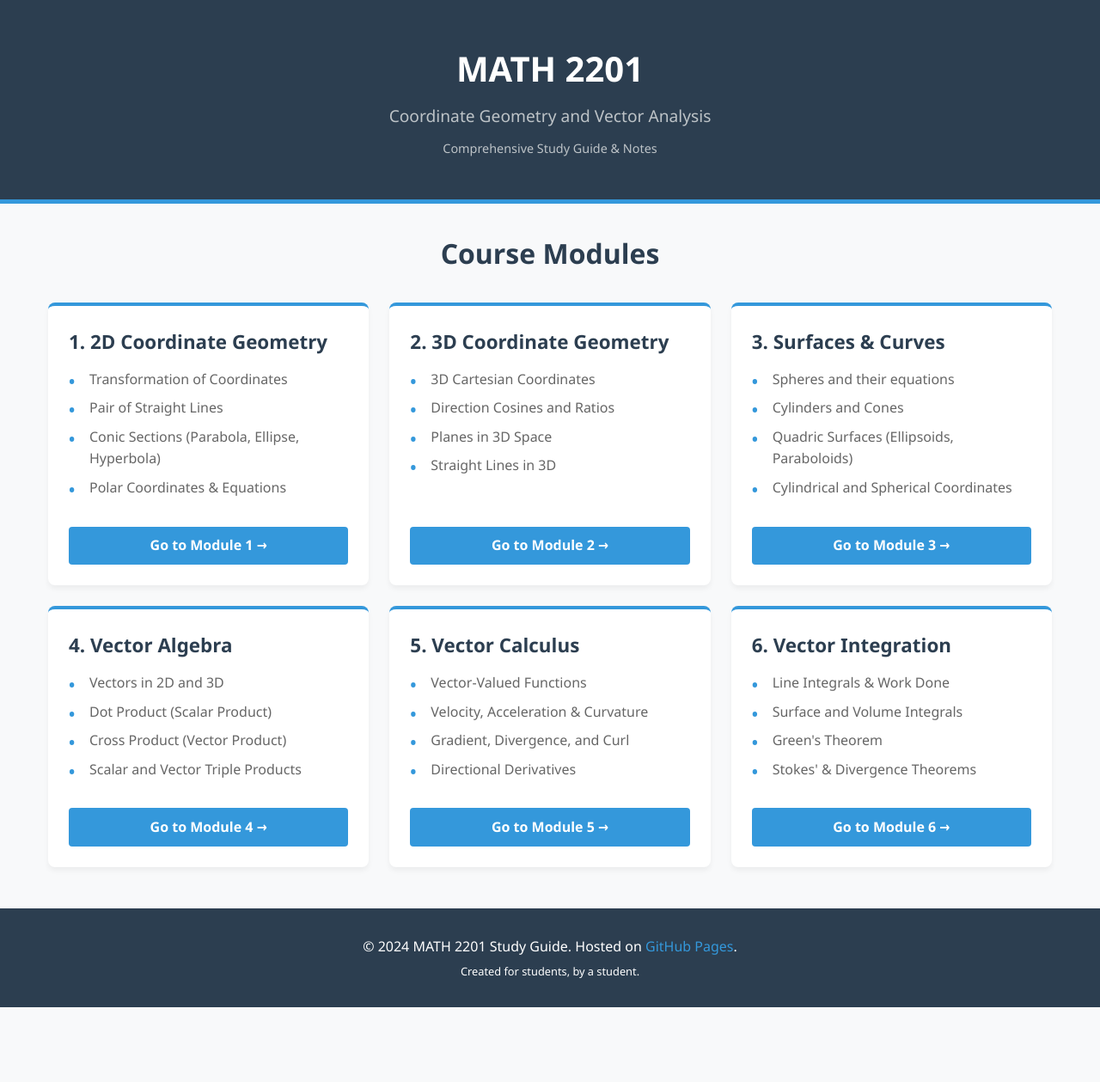
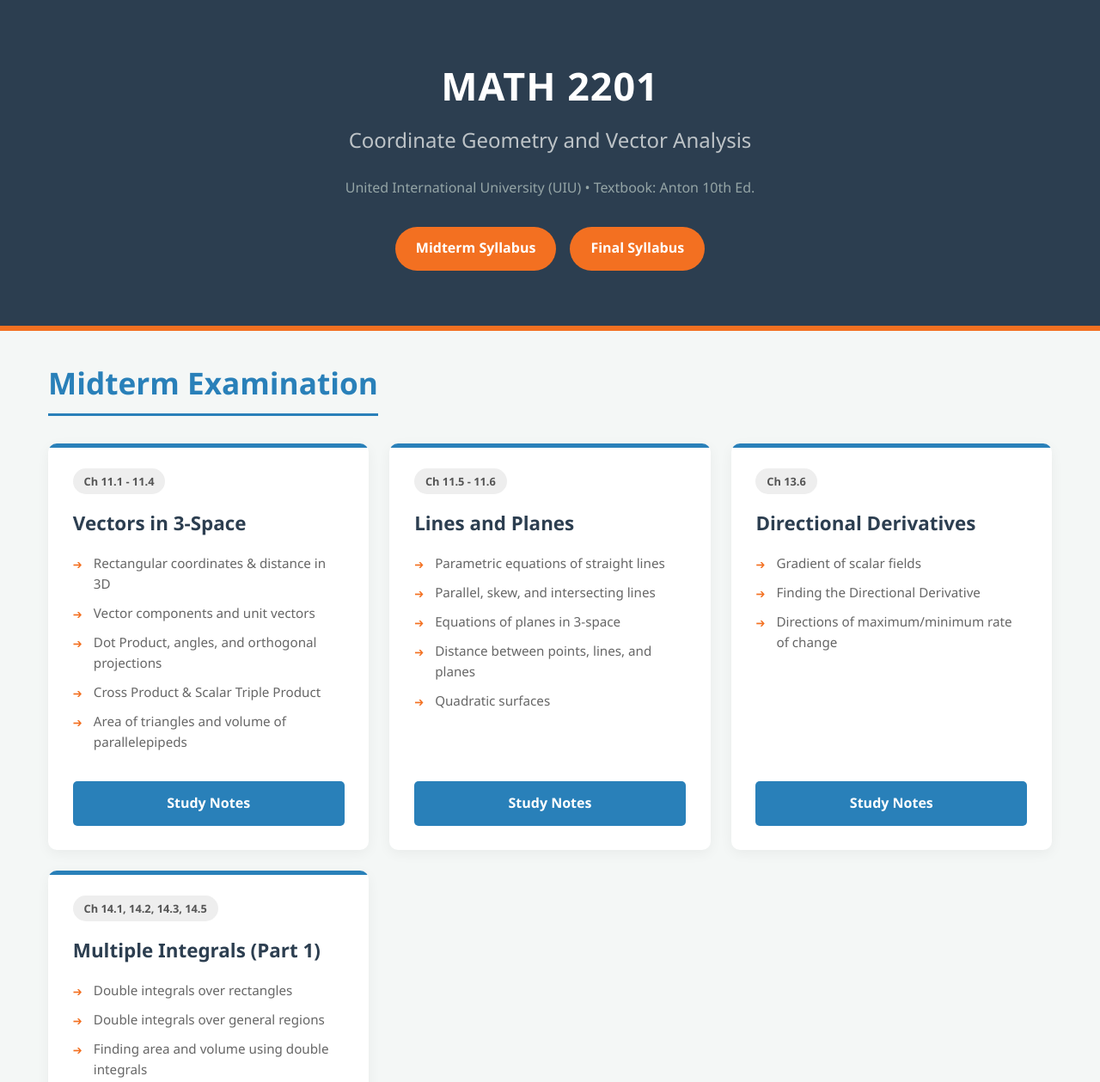
Before and after one commit to namaray/MATH-2201-Study-Guide, a plain HTML site: page index.html in a window 1280 px wide. Shown: the top 1259 px of the page at 86% size. Before the commit the page ends 1172 px from the top, so only its background shows below. Drawn offline with Linux system fonts and the light colour scheme.

Commit message:
Update title and styling for UIU Study Guide

```diff
--- a/index.html
+++ b/index.html
@@ -3,148 +3,205 @@
 <head>
     <meta charset="UTF-8">
     <meta name="viewport" content="width=device-width, initial-scale=1.0">
-    <title>MATH 2201: Coordinate Geometry & Vector Analysis</title>
+    <title>MATH 2201 | UIU Study Guide</title>
     <style>
-        /* CSS Styling */
         :root {
-            --primary-color: #2c3e50;
-            --secondary-color: #3498db;
-            --accent-color: #e74c3c;
-            --background: #f8f9fa;
+            --primary-color: #f37021; /* UIU Orange */
+            --primary-dark: #d35400;
+            --secondary-color: #2c3e50;
+            --bg-color: #f4f7f6;
             --card-bg: #ffffff;
-            --text-main: #333333;
-            --text-muted: #666666;
+            --text-dark: #333;
+            --text-light: #666;
+            --midterm-accent: #2980b9;
+            --final-accent: #27ae60;
         }
 
         * {
-            box-sizing: border-box;
             margin: 0;
             padding: 0;
+            box-sizing: border-box;
+            font-family: 'Segoe UI', Tahoma, Geneva, Verdana, sans-serif;
         }
 
         body {
-            font-family: 'Segoe UI', Tahoma, Geneva, Verdana, sans-serif;
-            background-color: var(--background);
-            color: var(--text-main);
+            background-color: var(--bg-color);
+            color: var(--text-dark);
             line-height: 1.6;
         }
 
+        /* Header Styling */
         header {
-            background-color: var(--primary-color);
+            background-color: var(--secondary-color);
             color: white;
-            padding: 3rem 1rem;
+            padding: 4rem 1rem;
             text-align: center;
-            border-bottom: 5px solid var(--secondary-color);
+            border-bottom: 6px solid var(--primary-color);
         }
 
         header h1 {
-            font-size: 2.5rem;
+            font-size: 2.8rem;
             margin-bottom: 0.5rem;
+            letter-spacing: 1px;
         }
 
-        header p {
-            font-size: 1.2rem;
+        header h2 {
+            font-size: 1.5rem;
             color: #bdc3c7;
-            max-width: 600px;
-            margin: 0 auto;
+            font-weight: 400;
+            margin-bottom: 1.5rem;
         }
 
+        .nav-links {
+            display: flex;
+            justify-content: center;
+            gap: 1rem;
+        }
+
+        .nav-links a {
+            background-color: var(--primary-color);
+            color: white;
+            text-decoration: none;
+            padding: 0.8rem 1.5rem;
+            border-radius: 30px;
+            font-weight: bold;
+            transition: background 0.3s;
+        }
+
+        .nav-links a:hover {
+            background-color: var(--primary-dark);
+        }
+
+        /* Container & Sections */
         .container {
             max-width: 1200px;
-            margin: 2rem auto;
-            padding: 0 1rem;
+            margin: 0 auto;
+            padding: 2rem 1rem;
         }
 
-        .section-title {
-            text-align: center;
-            margin-bottom: 2rem;
-            font-size: 2rem;
-            color: var(--primary-color);
+        .term-section {
+            margin-bottom: 4rem;
         }
 
-        /* Grid Layout for Syllabus Topics */
-        .syllabus-grid {
+        .section-header {
+            font-size: 2.2rem;
+            margin-bottom: 2rem;
+            padding-bottom: 0.5rem;
+            border-bottom: 3px solid #ccc;
+            display: inline-block;
+        }
+
+        .midterm-title { color: var(--midterm-accent); border-color: var(--midterm-accent); }
+        .final-title { color: var(--final-accent); border-color: var(--final-accent); }
+
+        /* Grid Layout */
+        .grid {
             display: grid;
-            grid-template-columns: repeat(auto-fit, minmax(320px, 1fr));
+            grid-template-columns: repeat(auto-fit, minmax(340px, 1fr));
             gap: 1.5rem;
         }
 
-        /* Card Design */
+        /* Card Styling */
         .card {
             background-color: var(--card-bg);
-            border-radius: 8px;
-            padding: 1.5rem;
-            box-shadow: 0 4px 6px rgba(0, 0, 0, 0.05);
-            border-top: 4px solid var(--secondary-color);
-            transition: transform 0.3s ease, box-shadow 0.3s ease;
+            border-radius: 10px;
+            padding: 1.8rem;
+            box-shadow: 0 4px 15px rgba(0,0,0,0.05);
+            transition: transform 0.2s, box-shadow 0.2s;
+            position: relative;
+            overflow: hidden;
             display: flex;
             flex-direction: column;
         }
 
+        .card::before {
+            content: '';
+            position: absolute;
+            top: 0;
+            left: 0;
+            width: 100%;
+            height: 5px;
+        }
+
+        .card.midterm::before { background-color: var(--midterm-accent); }
+        .card.final::before { background-color: var(--final-accent); }
+
         .card:hover {
             transform: translateY(-5px);
-            box-shadow: 0 10px 15px rgba(0, 0, 0, 0.1);
+            box-shadow: 0 8px 25px rgba(0,0,0,0.1);
         }
 
-        .card h2 {
+        .card-header {
+            display: flex;
+            justify-content: space-between;
+            align-items: center;
+            margin-bottom: 1rem;
+        }
+
+        .chapter-badge {
+            font-size: 0.8rem;
+            font-weight: bold;
+            padding: 0.3rem 0.8rem;
+            border-radius: 20px;
+            background-color: #eee;
+            color: #555;
+        }
+
+        .card h3 {
             font-size: 1.4rem;
-            color: var(--primary-color);
-            margin-bottom: 0.8rem;
+            color: var(--secondary-color);
+            margin-bottom: 1rem;
         }
 
         .card ul {
-            list-style-type: none;
+            list-style: none;
             flex-grow: 1;
         }
 
         .card ul li {
-            margin-bottom: 0.5rem;
             position: relative;
             padding-left: 1.5rem;
-            color: var(--text-muted);
+            margin-bottom: 0.6rem;
+            color: var(--text-light);
+            font-size: 0.95rem;
         }
 
         .card ul li::before {
-            content: "•";
-            color: var(--secondary-color);
+            content: "➔";
             position: absolute;
             left: 0;
-            font-weight: bold;
-            font-size: 1.2rem;
+            color: var(--primary-color);
+            font-size: 0.9rem;
+            top: 2px;
         }
 
-        .card-link {
-            display: inline-block;
+        .btn {
+            display: block;
+            text-align: center;
+            text-decoration: none;
+            padding: 0.8rem;
             margin-top: 1.5rem;
-            padding: 0.6rem 1rem;
-            background-color: var(--secondary-color);
+            border-radius: 5px;
             color: white;
-            text-decoration: none;
-            text-align: center;
-            border-radius: 4px;
             font-weight: bold;
-            transition: background-color 0.3s ease;
+            transition: opacity 0.3s;
         }
 
-        .card-link:hover {
-            background-color: #2980b9;
-        }
+        .btn-midterm { background-color: var(--midterm-accent); }
+        .btn-final { background-color: var(--final-accent); }
+        .btn:hover { opacity: 0.85; }
 
         footer {
             text-align: center;
             padding: 2rem;
-            background-color: var(--primary-color);
+            background-color: var(--secondary-color);
             color: white;
-            margin-top: 3rem;
+            margin-top: 2rem;
         }
 
         footer a {
-            color: var(--secondary-color);
+            color: var(--primary-color);
             text-decoration: none;
-        }
-
-        footer a:hover {
-            text-decoration: underline;
         }
     </style>
 </head>
@@ -152,93 +209,160 @@
 
     <header>
         <h1>MATH 2201</h1>
-        <p>Coordinate Geometry and Vector Analysis</p>
-        <p style="font-size: 0.9rem; margin-top: 10px;">Comprehensive Study Guide & Notes</p>
+        <h2>Coordinate Geometry and Vector Analysis</h2>
+        <p style="margin-bottom: 2rem; color: #95a5a6;">United International University (UIU) • Textbook: Anton 10th Ed.</p>
+        <div class="nav-links">
+            <a href="#midterm">Midterm Syllabus</a>
+            <a href="#final">Final Syllabus</a>
+        </div>
     </header>
 
     <div class="container">
-        <h2 class="section-title">Course Modules</h2>
 
-        <div class="syllabus-grid">
+        <!-- MIDTERM SECTION -->
+        <section id="midterm" class="term-section">
+            <h2 class="section-header midterm-title">Midterm Examination</h2>
 
-            <!-- Module 1 -->
-            <div class="card">
-                <h2>1. 2D Coordinate Geometry</h2>
+            <div class="grid">
+
+                <!-- Topic 1 -->
+                <div class="card midterm">
+                    <div class="card-header">
+                        <span class="chapter-badge">Ch 11.1 - 11.4</span>
+                    </div>
+                    <h3>Vectors in 3-Space</h3>
                     <ul>
-                    <li>Transformation of Coordinates</li>
-                    <li>Pair of Straight Lines</li>
-                    <li>Conic Sections (Parabola, Ellipse, Hyperbola)</li>
-                    <li>Polar Coordinates & Equations</li>
+                        <li>Rectangular coordinates & distance in 3D</li>
+                        <li>Vector components and unit vectors</li>
+                        <li>Dot Product, angles, and orthogonal projections</li>
+                        <li>Cross Product & Scalar Triple Product</li>
+                        <li>Area of triangles and volume of parallelepipeds</li>
                     </ul>
-                <a href="module1-2d-geometry.html" class="card-link">Go to Module 1 &rarr;</a>
+                    <a href="midterm-vectors.html" class="btn btn-midterm">Study Notes</a>
                 </div>
 
-            <!-- Module 2 -->
-            <div class="card">
-                <h2>2. 3D Coordinate Geometry</h2>
+                <!-- Topic 2 -->
+                <div class="card midterm">
+                    <div class="card-header">
+                        <span class="chapter-badge">Ch 11.5 - 11.6</span>
+                    </div>
+                    <h3>Lines and Planes</h3>
                     <ul>
-                    <li>3D Cartesian Coordinates</li>
-                    <li>Direction Cosines and Ratios</li>
-                    <li>Planes in 3D Space</li>
-                    <li>Straight Lines in 3D</li>
+                        <li>Parametric equations of straight lines</li>
+                        <li>Parallel, skew, and intersecting lines</li>
+                        <li>Equations of planes in 3-space</li>
+                        <li>Distance between points, lines, and planes</li>
+                        <li>Quadratic surfaces</li>
                     </ul>
-                <a href="module2-3d-geometry.html" class="card-link">Go to Module 2 &rarr;</a>
+                    <a href="midterm-lines-planes.html" class="btn btn-midterm">Study Notes</a>
                 </div>
 
-            <!-- Module 3 -->
-            <div class="card">
-                <h2>3. Surfaces & Curves</h2>
+                <!-- Topic 3 -->
+                <div class="card midterm">
+                    <div class="card-header">
+                        <span class="chapter-badge">Ch 13.6</span>
+                    </div>
+                    <h3>Directional Derivatives</h3>
                     <ul>
-                    <li>Spheres and their equations</li>
-                    <li>Cylinders and Cones</li>
-                    <li>Quadric Surfaces (Ellipsoids, Paraboloids)</li>
-                    <li>Cylindrical and Spherical Coordinates</li>
+                        <li>Gradient of scalar fields</li>
+                        <li>Finding the Directional Derivative</li>
+                        <li>Directions of maximum/minimum rate of change</li>
                     </ul>
-                <a href="module3-surfaces.html" class="card-link">Go to Module 3 &rarr;</a>
+                    <a href="midterm-derivatives.html" class="btn btn-midterm">Study Notes</a>
                 </div>
 
-            <!-- Module 4 -->
-            <div class="card">
-                <h2>4. Vector Algebra</h2>
+                <!-- Topic 4 -->
+                <div class="card midterm">
+                    <div class="card-header">
+                        <span class="chapter-badge">Ch 14.1, 14.2, 14.3, 14.5</span>
+                    </div>
+                    <h3>Multiple Integrals (Part 1)</h3>
                     <ul>
-                    <li>Vectors in 2D and 3D</li>
-                    <li>Dot Product (Scalar Product)</li>
-                    <li>Cross Product (Vector Product)</li>
-                    <li>Scalar and Vector Triple Products</li>
+                        <li>Double integrals over rectangles</li>
+                        <li>Double integrals over general regions</li>
+                        <li>Finding area and volume using double integrals</li>
+                        <li>Triple integrals in rectangular coordinate systems</li>
                     </ul>
-                <a href="module4-vector-algebra.html" class="card-link">Go to Module 4 &rarr;</a>
-            </div>
-
-            <!-- Module 5 -->
-            <div class="card">
-                <h2>5. Vector Calculus</h2>
-                <ul>
-                    <li>Vector-Valued Functions</li>
-                    <li>Velocity, Acceleration & Curvature</li>
-                    <li>Gradient, Divergence, and Curl</li>
-                    <li>Directional Derivatives</li>
-                </ul>
-                <a href="module5-vector-calculus.html" class="card-link">Go to Module 5 &rarr;</a>
-            </div>
-
-            <!-- Module 6 -->
-            <div class="card">
-                <h2>6. Vector Integration</h2>
-                <ul>
-                    <li>Line Integrals & Work Done</li>
-                    <li>Surface and Volume Integrals</li>
-                    <li>Green's Theorem</li>
-                    <li>Stokes' & Divergence Theorems</li>
-                </ul>
-                <a href="module6-vector-integration.html" class="card-link">Go to Module 6 &rarr;</a>
+                    <a href="midterm-integrals.html" class="btn btn-midterm">Study Notes</a>
                 </div>
 
             </div>
+        </section>
+
+
+        <!-- FINAL SECTION -->
+        <section id="final" class="term-section">
+            <h2 class="section-header final-title">Final Examination</h2>
+
+            <div class="grid">
+
+                <!-- Topic 5 -->
+                <div class="card final">
+                    <div class="card-header">
+                        <span class="chapter-badge">Ch 11.8, 12.1, 12.2, 14.6</span>
+                    </div>
+                    <h3>Coordinate Systems & Vector Functions</h3>
+                    <ul>
+                        <li>Differentiation & integration of vector-valued functions</li>
+                        <li>Cylindrical coordinate systems</li>
+                        <li>Spherical coordinate systems</li>
+                        <li>Triple integrals in polar, cylindrical, and spherical systems</li>
+                    </ul>
+                    <a href="final-vector-functions.html" class="btn btn-final">Study Notes</a>
+                </div>
+
+                <!-- Topic 6 -->
+                <div class="card final">
+                    <div class="card-header">
+                        <span class="chapter-badge">Ch 15.1 - 15.4</span>
+                    </div>
+                    <h3>Vector Fields & Line Integrals</h3>
+                    <ul>
+                        <li>Understanding Vector Fields</li>
+                        <li>Evaluating Line Integrals</li>
+                        <li>Conservative vector fields & path independence</li>
+                        <li>Green’s Theorem</li>
+                    </ul>
+                    <a href="final-line-integrals.html" class="btn btn-final">Study Notes</a>
+                </div>
+
+                <!-- Topic 7 -->
+                <div class="card final">
+                    <div class="card-header">
+                        <span class="chapter-badge">Ch 15.5 - 15.8</span>
+                    </div>
+                    <h3>Surface Integrals & Theorems</h3>
+                    <ul>
+                        <li>Evaluating Surface Integrals</li>
+                        <li>Calculating Flux across a surface</li>
+                        <li>The Divergence Theorem</li>
+                        <li>Stokes’ Theorem</li>
+                    </ul>
+                    <a href="final-surface-integrals.html" class="btn btn-final">Study Notes</a>
+                </div>
+
+                <!-- Topic 8 -->
+                <div class="card final">
+                    <div class="card-header">
+                        <span class="chapter-badge">Ch 10.4, 10.5</span>
+                    </div>
+                    <h3>Conic Sections</h3>
+                    <ul>
+                        <li>Recognizing different conic sections</li>
+                        <li>Parabolas, Ellipses, and Hyperbolas</li>
+                        <li>Translation and Rotation of axes</li>
+                    </ul>
+                    <a href="final-conic-sections.html" class="btn btn-final">Study Notes</a>
+                </div>
+
+            </div>
+        </section>
+
     </div>
 
     <footer>
-        <p>&copy; 2024 MATH 2201 Study Guide. Hosted on <a href="https://pages.github.com/" target="_blank">GitHub Pages</a>.</p>
-        <p style="font-size: 0.8rem; margin-top: 5px;">Created for students, by a student.</p>
+        <p>MATH 2201 Study Guide | Hosted on <a href="https://pages.github.com/" target="_blank">GitHub Pages</a>.</p>
+        <p style="font-size: 0.85rem; margin-top: 5px;">Based on the UIU Fall-2025 Syllabus (Anton 10th Edition).</p>
     </footer>
 
 </body>
```
Lines whose indentation alone changed are shown as unchanged.
